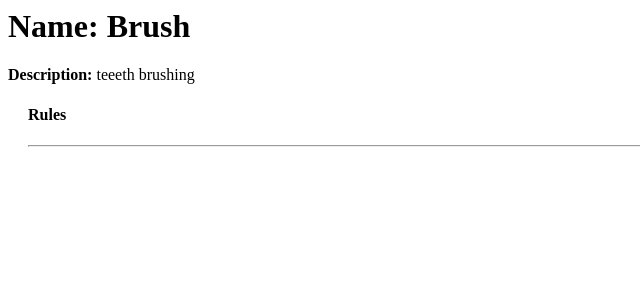
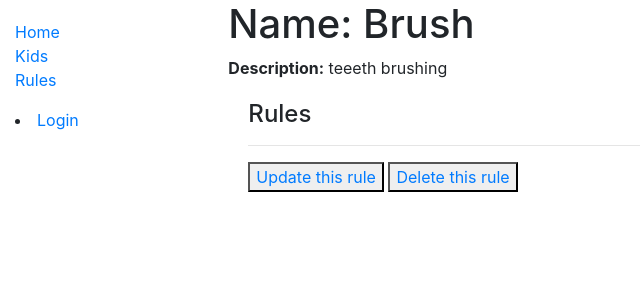
Before and after one commit to arsummers/kid-chart, a Django app: page /chart/rules/1 in a window 1280 px wide. Shown: the top 300 px of the page, without its empty margins (0-640 px from the left). Run offline with Django 3.2, Linux system fonts and the light colour scheme; data comes from the database, SQL or seed files in the repository; both versions use the stored data as it was after the commit; some libraries are stand-ins or nearby versions.

Commit message:
rules CRUD

```diff
--- a/chart/templates/chart/kid_detail.html
+++ b/chart/templates/chart/kid_detail.html
@@ -1,3 +1,5 @@
+{% extends "base_generic.html" %}
+
 {% block content %}
   <h1>Name: {{ kid.name }}</h1>
 
@@ -13,7 +15,7 @@
       </p>
 
     {% endfor %}
-    <!-- need to study urls to make this reusable -->
+
     <button><a href="{{ kid.get_absolute_url }}/update">Update this kid</a></button>
 
     <button><a href="{{ kid.get_absolute_url }}/delete">Delete this kid</a></button>
--- a/chart/templates/chart/rule_detail.html
+++ b/chart/templates/chart/rule_detail.html
@@ -1,3 +1,5 @@
+{% extends "base_generic.html" %}
+
 {% block content %}
   <h1>Name: {{ rule.name }}</h1>
 
@@ -13,5 +15,8 @@
       </p>
 
     {% endfor %}
+    <button><a href="{{ rule.get_absolute_url }}/update">Update this rule</a></button>
+
+    <button><a href="{{ rule.get_absolute_url }}/delete">Delete this rule</a></button>
   </div>
 {% endblock %}
--- a/chart/templates/chart/rule_list.html
+++ b/chart/templates/chart/rule_list.html
@@ -2,6 +2,7 @@
 
 {% block content %}
   <h1>Rules</h1>
+  <button><a href="/chart/rule/create/">Create a rule</a></button>
   {% if rule_list %}
   <ul>
     {% for rule in rule_list %}
--- a/chart/urls.py
+++ b/chart/urls.py
@@ -9,5 +9,8 @@ urlpatterns = [
     path('kids/<int:pk>/update/', views.KidUpdate.as_view(), name='kid-update'),
     path('kids/<int:pk>/delete/', views.KidDelete.as_view(), name='kid-delete'),
     path('rules/', views.RuleListView.as_view(), name='rules'),
-    path('rules/<int:pk>', views.RuleDetailView.as_view(), name='rule-detail')
+    path('rules/<int:pk>', views.RuleDetailView.as_view(), name='rule-detail'),
+    path('rule/create/', views.RuleCreate.as_view(), name='rule-create'),
+    path('rules/<int:pk>/update', views.RuleUpdate.as_view(), name='rule-update'),
+    path('rules/<int:pk>/delete', views.RuleDelete.as_view(), name='rule-delete'),
 ]
--- a/chart/views.py
+++ b/chart/views.py
@@ -45,3 +45,15 @@ class RuleListView(generic.ListView):
 
 class RuleDetailView(generic.DetailView):
     model = Rule
+
+class RuleCreate(CreateView):
+    model = Rule
+    fields = '__all__'
+
+class RuleUpdate(UpdateView):
+    model = Rule
+    fields = '__all__'
+
+class RuleDelete(DeleteView):
+    model = Rule
+    success_url = reverse_lazy('rules')
```
Also changed, not shown: chart/templates/chart/rule_confirm_delete.html (added, +14 -0 lines), chart/templates/chart/rule_form.html (added, +11 -0 lines), db.sqlite3.
